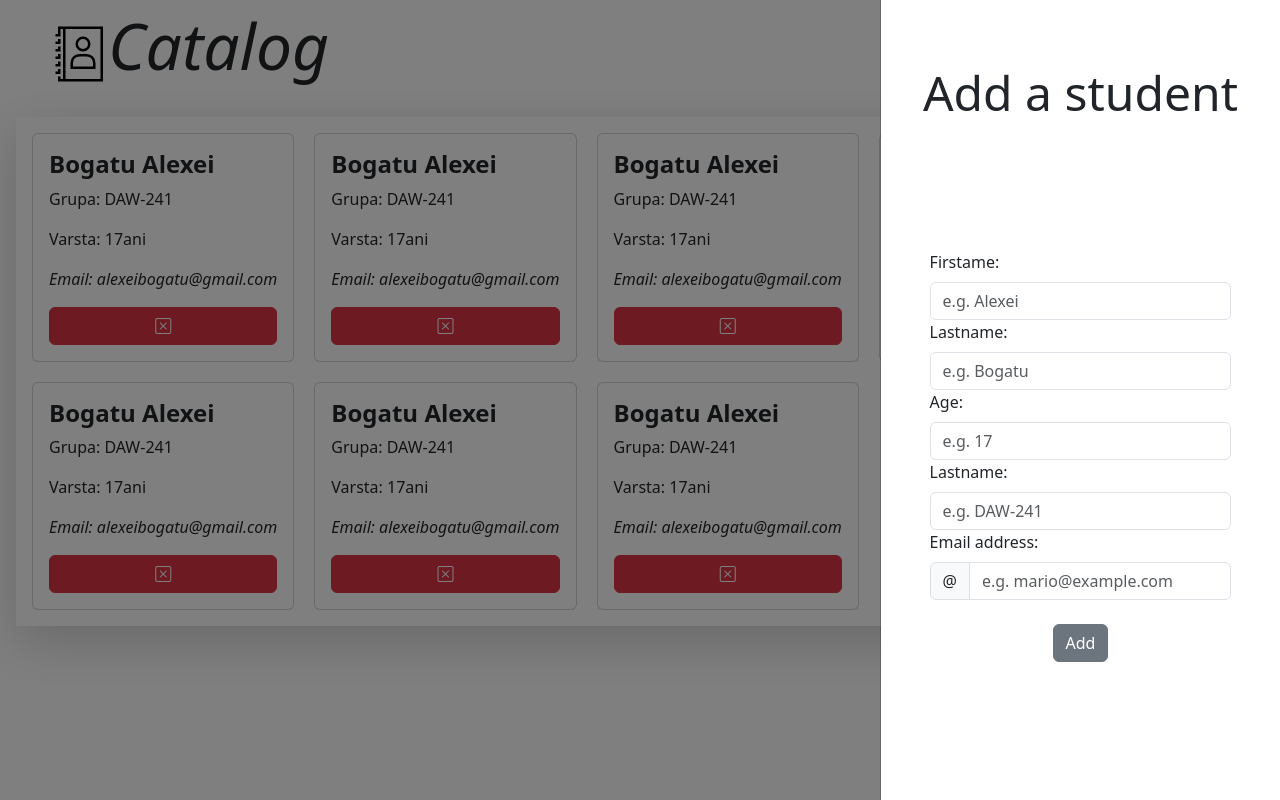
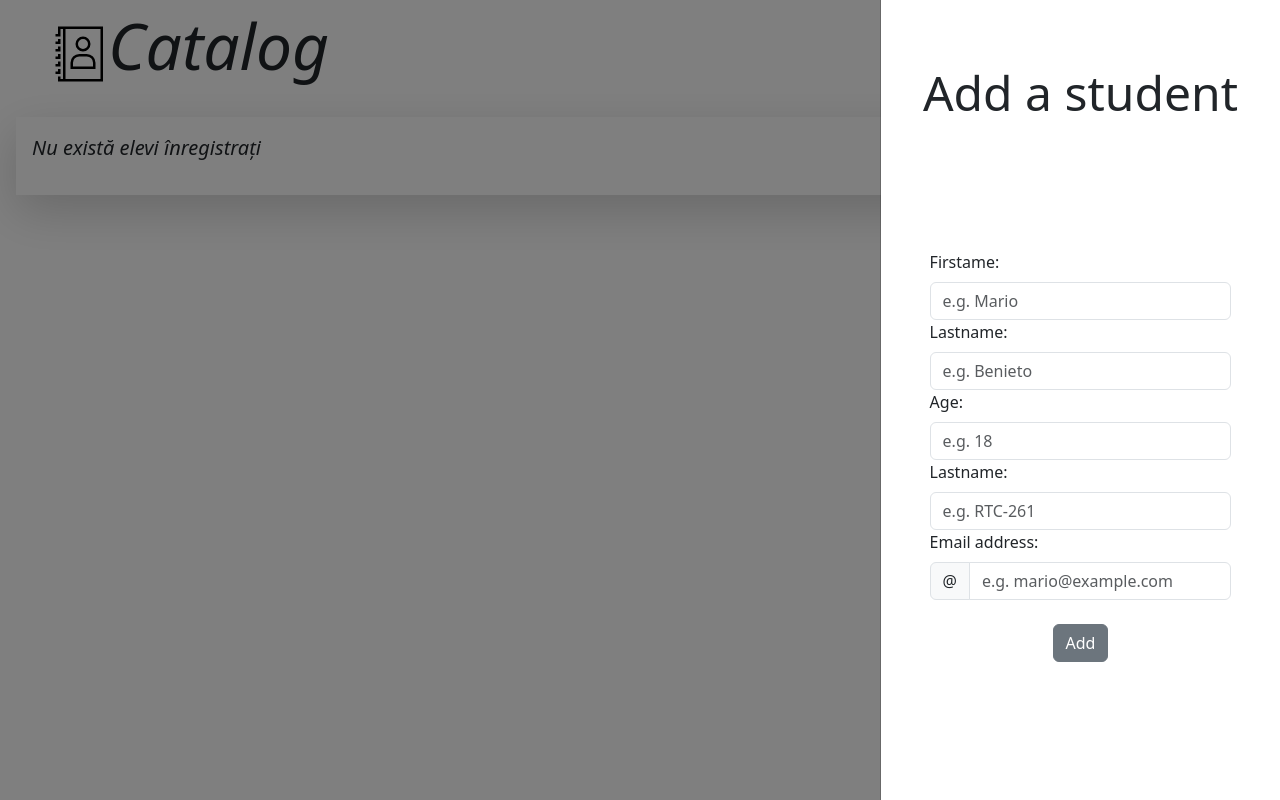
Before and after one commit to Utagob/WEB-3-1-Bogatu-Alexei, a plain HTML site: page lab6/lab6.html in a window 1280 px wide. Both pictures are taken after a click on the button 1211 px from the left and 54 px from the top of the page. Drawn offline with nearby package versions, Linux system fonts and the light colour scheme.

Commit message:
add main functions

```diff
--- a/lab6/lab6.html
+++ b/lab6/lab6.html
@@ -26,73 +26,7 @@
             </a>
     </header>
 
-    <div class="content m-3 p-3 shadow-lg">
-        <section class="card" style="max-width: 320px">
-            <div class="card-body">
-                <p class="card-student-name h4 fw-bold">Bogatu Alexei</p>
-                <p class="card-class">Grupa: DAW-241</p>
-                <p class="card-age fw-light">Varsta: 17ani</p>
-                <p class="card-email fst-italic fw-light">Email: alexeibogatu@gmail.com</p>
-                <button class="btn btn-danger col-12"><i class="bi bi-x-square"></i></button>
-            </div>
-        </section>
-        <section class="card" style="max-width: 280px">
-            <div class="card-body">
-                <p class="card-student-name h4 fw-bold">Bogatu Alexei</p>
-                <p class="card-class">Grupa: DAW-241</p>
-                <p class="card-age fw-light">Varsta: 17ani</p>
-                <p class="card-email fst-italic fw-light">Email: alexeibogatu@gmail.com</p>
-                <button class="btn btn-danger col-12"><i class="bi bi-x-square"></i></button>
-            </div>
-        </section>
-        <section class="card" style="max-width: 280px">
-            <div class="card-body">
-                <p class="card-student-name h4 fw-bold">Bogatu Alexei</p>
-                <p class="card-class">Grupa: DAW-241</p>
-                <p class="card-age fw-light">Varsta: 17ani</p>
-                <p class="card-email fst-italic fw-light">Email: alexeibogatu@gmail.com</p>
-                <button class="btn btn-danger col-12"><i class="bi bi-x-square"></i></button>
-            </div>
-        </section>
-        <section class="card" style="max-width: 280px">
-            <div class="card-body">
-                <p class="card-student-name h4 fw-bold">Bogatu Alexei</p>
-                <p class="card-class">Grupa: DAW-241</p>
-                <p class="card-age fw-light">Varsta: 17ani</p>
-                <p class="card-email fst-italic fw-light">Email: alexeibogatu@gmail.com</p>
-                <button class="btn btn-danger col-12"><i class="bi bi-x-square"></i></button>
-            </div>
-        </section>
-        <section class="card" style="max-width: 280px">
-            <div class="card-body">
-                <p class="card-student-name h4 fw-bold">Bogatu Alexei</p>
-                <p class="card-class">Grupa: DAW-241</p>
-                <p class="card-age fw-light">Varsta: 17ani</p>
-                <p class="card-email fst-italic fw-light">Email: alexeibogatu@gmail.com</p>
-                <button class="btn btn-danger col-12"><i class="bi bi-x-square"></i></button>
-            </div>
-        </section>
-
-        <section class="card" style="max-width: 280px">
-            <div class="card-body">
-                <p class="card-student-name h4 fw-bold">Bogatu Alexei</p>
-                <p class="card-class">Grupa: DAW-241</p>
-                <p class="card-age fw-light">Varsta: 17ani</p>
-                <p class="card-email fst-italic fw-light">Email: alexeibogatu@gmail.com</p>
-                <button class="btn btn-danger col-12"><i class="bi bi-x-square"></i></button>
-            </div>
-        </section>
-        <section class="card" style="max-width: 280px">
-            <div class="card-body">
-                <p class="card-student-name h4 fw-bold">Bogatu Alexei</p>
-                <p class="card-class">Grupa: DAW-241</p>
-                <p class="card-age fw-light">Varsta: 17ani</p>
-                <p class="card-email fst-italic fw-light">Email: alexeibogatu@gmail.com</p>
-                <button class="btn btn-danger col-12"><i class="bi bi-x-square"></i></button>
-            </div>
-        </section>
-    </div>
-
+    <div class="content m-3 p-3 shadow-lg"></div>
 
     <div class="offcanvas offcanvas-end" tabindex="-1" id="offcanvasExample" aria-labelledby="offcanvasExampleLabel">
         <div class="offcanvas-header d-flex justify-content-center">
@@ -103,16 +37,16 @@
                 <div class="col-lg-10">
                     <form class="offcanvas-form justify">
                         <label for="firstname" class="form-label">Firstame:</label>
-                        <input class="form-control" id="firstname" placeholder="e.g. Alexei">
+                        <input class="form-control" id="firstname" placeholder="e.g. Mario">
 
                         <label for="lastname" class="form-label">Lastname:</label>
-                        <input class="form-control" id="lastname" placeholder="e.g. Bogatu">
+                        <input class="form-control" id="lastname" placeholder="e.g. Benieto">
 
                         <label for="age" class="form-label">Age:</label>
-                        <input type="number" min="15" max="99" class="form-control" id="age" placeholder="e.g. 17">
+                        <input type="number" min="15" max="99" class="form-control" id="age" placeholder="e.g. 18">
 
                         <label for="class" class="form-label">Lastname:</label>
-                        <input class="form-control" id="class" placeholder="e.g. DAW-241">
+                        <input class="form-control" id="class" placeholder="e.g. RTC-261">
 
                         <label for="email" class="form-label">Email address:</label>
                         <div class="mb-4 input-group">
--- a/lab6/lab6.js
+++ b/lab6/lab6.js
@@ -1,6 +1,9 @@
-let students = JSON.parse(localStorage.getItem("students"));
+let students = JSON.parse(localStorage.getItem("students")) || [];
+const content = document.getElementsByClassName("content")[0];
 
-function addStudent(){
+function addStudent(e){
+    if (e) e.preventDefault();
+
     const lastnameA = document.getElementById("lastname");
     const firstnameA = document.getElementById("firstname");
     const ageA = document.getElementById("age");
@@ -17,7 +20,8 @@ function addStudent(){
             date: Date.now()
         }
         students.push(student);
-
+        localStorage.setItem("students", JSON.stringify(students));
+        loadOnScreen();
     }
 
     lastnameA.value = "";
@@ -28,4 +32,65 @@ function addStudent(){
 }
 
 const stdSub = document.getElementById("studentSubmit");
-stdSub.addEventListener("onclick", addstudent())
+stdSub.addEventListener("click", addStudent);
+
+function addStudentOnPage(e){
+    const section = document.createElement("section");
+    section.className = "card";
+    section.setAttribute("style", "max-width: 320px");
+
+    const div = document.createElement("div");
+    div.className = "card-body";
+
+    const p1 = document.createElement("p");
+    p1.className = "card-student-name h4 fw-bold"
+    p1.innerText = e.lastname + " " + e.firstname;
+
+    const p2 = document.createElement("p");
+    p2.className = "card-class"
+    p2.innerText = "Grupa: " + e.class;
+
+    const p3 = document.createElement("p");
+    p3.className = "card-age fw-light"
+    p3.innerText = "Varsta: " + e.age;
+
+    const p4 = document.createElement("p");
+    p4.className = "card-email fst-italic fw-light"
+    p4.innerText = "Email: " + e.email;
+
+    const btn = document.createElement("button");
+    btn.className = "btn btn-danger col-12";
+    btn.innerHTML = '<i class="bi bi-x-square"></i>';
+    btn.addEventListener("click", () => deleteStudent(e.date));
+
+    div.appendChild(p1);
+    div.appendChild(p2);
+    div.appendChild(p3);
+    div.appendChild(p4);
+    div.appendChild(btn);
+    section.appendChild(div);
+    content.appendChild(section);
+}
+
+function loadOnScreen(){
+    if(students == [] || students.length <= 0){
+        content.innerHTML = "";
+        const studentListError = document.createElement("p");
+        studentListError.className = "lead fst-italic";
+        studentListError.innerText = "Nu există elevi înregistrați";
+        content.appendChild(studentListError);
+    } else {
+        content.innerHTML = "";
+        students.forEach(e => {
+            addStudentOnPage(e);
+        });
+    }
+}
+
+function deleteStudent(e){
+    students = students.filter(student => student.date !== e);
+    localStorage.setItem("students", JSON.stringify(students));
+    loadOnScreen();
+}
+
+loadOnScreen();
```
